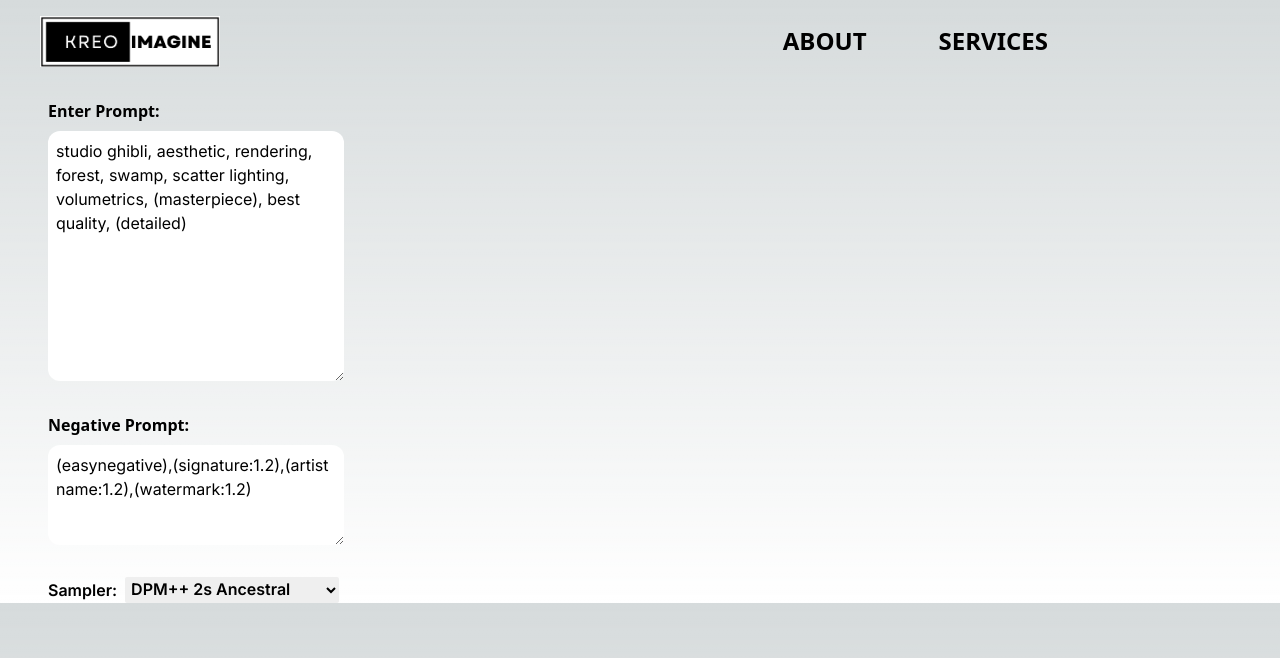
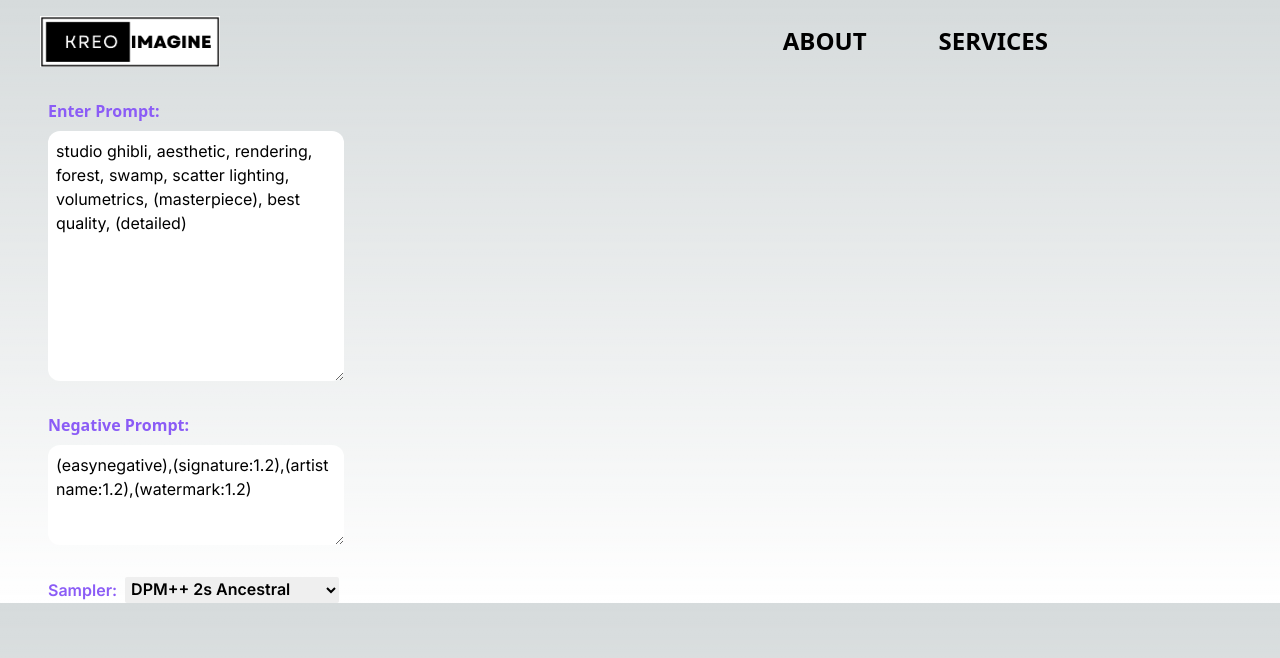
Before and after one commit to jomerventolero/kreo-ai-ui, a Next.js app: page /generate in a window 1280 px wide. Shown: the top 658 px of the page. Built offline with nearby package versions, Linux system fonts and the light colour scheme.

Commit message:
Generate Page Update

```diff
--- a/src/app/generate/page.jsx
+++ b/src/app/generate/page.jsx
@@ -43,7 +43,7 @@ const Page = () => {
           transition={{ duration: 0.6, delay: 0.5 }}
           className="flex flex-col justify-start px-12 pt-8"
         >
-          <span className='font-sans pb-2 font-semibold'>Enter Prompt:</span>
+          <span className='font-sans pb-2 font-semibold text-violet-500'>Enter Prompt:</span>
           <textarea
             id="prompt"
             onChange={handleChange}
@@ -57,7 +57,7 @@ const Page = () => {
           transition={{ duration: 0.6, delay: 1 }}
           className="flex flex-col justify-start px-12 pt-8"
         >
-          <span className='font-sans pb-2 font-semibold'>Negative Prompt:</span>
+          <span className='font-sans pb-2 font-semibold text-violet-500'>Negative Prompt:</span>
           <textarea
             id="negative_prompt"
             onChange={handleChange}
@@ -71,10 +71,10 @@ const Page = () => {
           transition={{ duration: 0.6, delay: 1.5 }}
           className="flex flex-col justify-start px-12 pt-8"
         >
-          <label htmlFor="sampler_name" className="font-semibold">
+          <label htmlFor="sampler_name" className="font-semibold text-violet-500">
             Sampler:
             <select
-              className="text-black font-semibold rounded-sm p-[2px] ml-2"
+              className="text-black rounded-sm p-[2px] ml-2"
               id="sampler_name"
               name="sampler_name"
               defaultValue="dpmpp_2s_a"
@@ -86,8 +86,6 @@ const Page = () => {
               <option value="lms">LMS</option>
               <option value="dpm_solver_stability">DPM Solver (Stability AI)</option>
               <option value="dpmpp_2s_a">DPM++ 2s Ancestral</option>
-              <option value="dpmpp_2m">DPM++ 2m</option>
-              <option value="dpmpp_sde">DPM++ SDE</option>
               <option value="dpm_fast">DPM Fast</option>
               <option value="dpm_adaptive">DPM Adaptive</option>
             </select>
```
